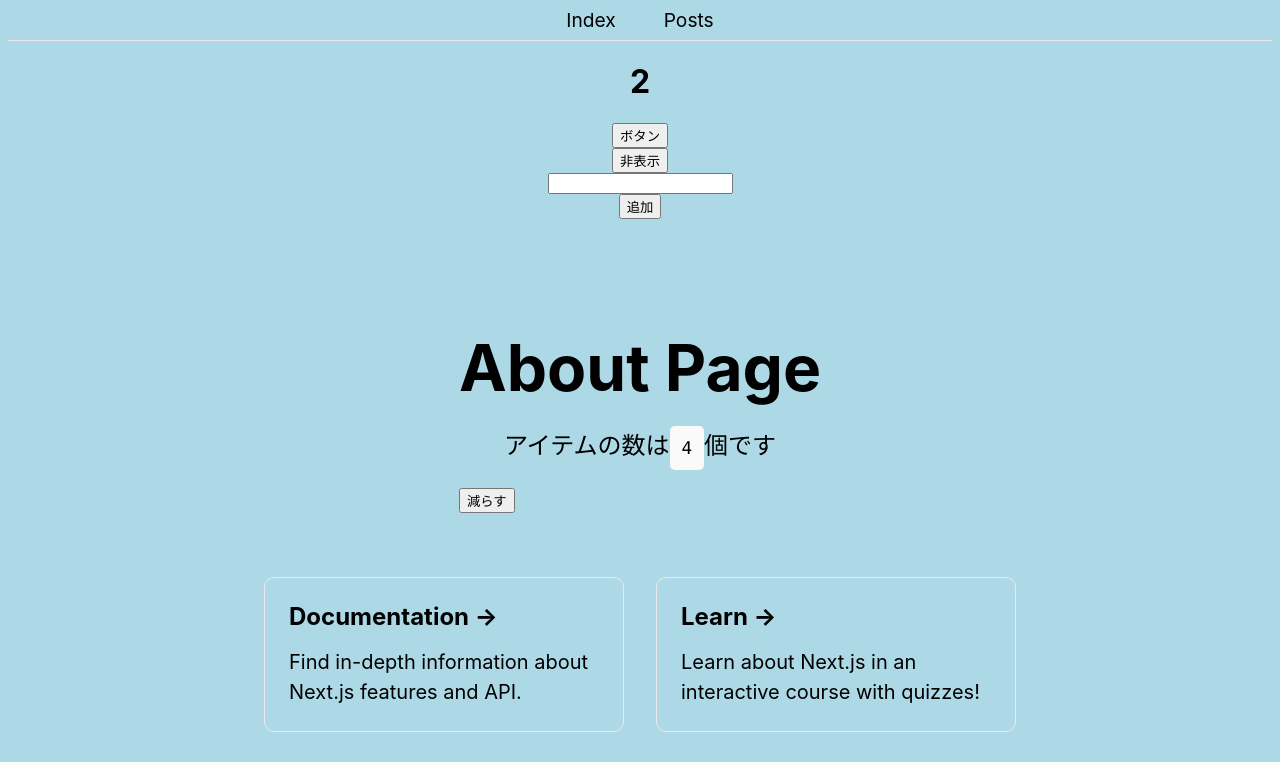
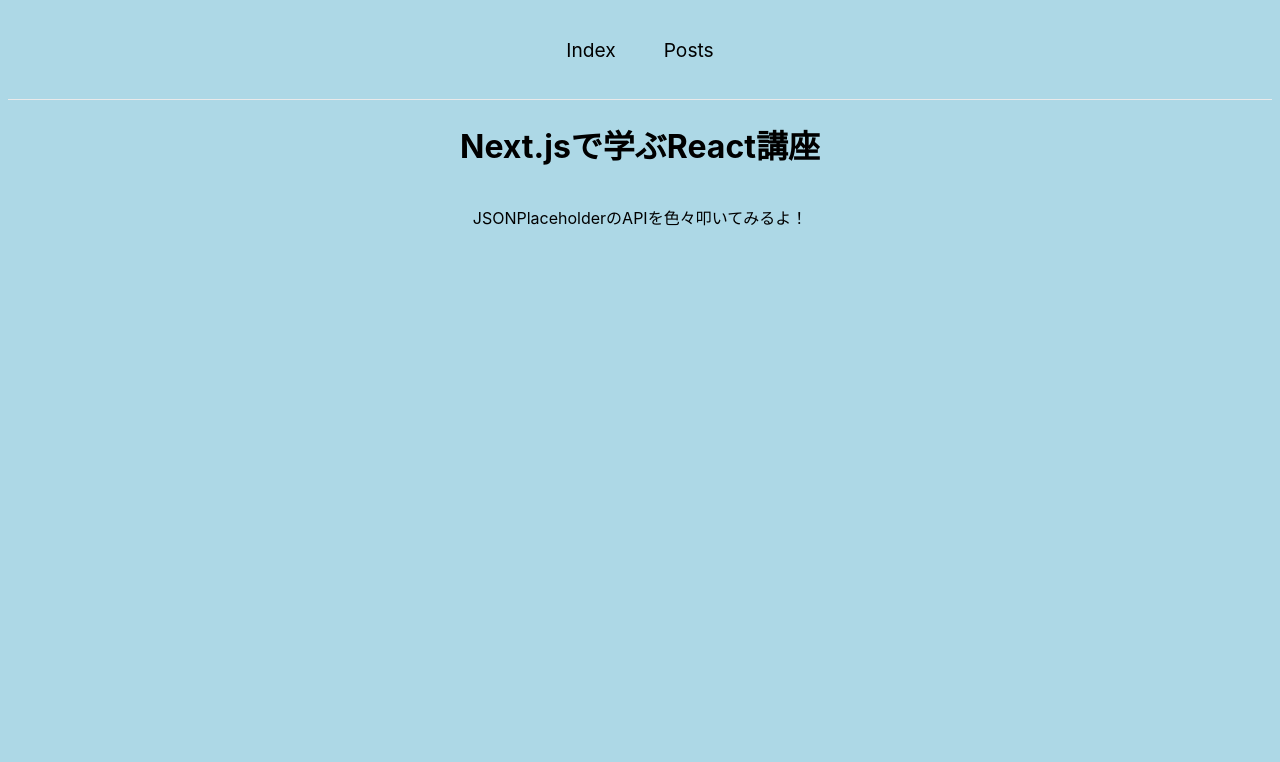
Before and after one commit to 97liar/study-react, a Next.js app: page / in a window 1280 px wide. Shown: the top 762 px of the page. Built offline with nearby package versions, Linux system fonts and the light colour scheme.

Commit message:
🔥 Indexから不要なコードを削除

```diff
--- a/src/pages/index.jsx
+++ b/src/pages/index.jsx
@@ -1,37 +1,18 @@
 import Head from 'next/head'
-import Image from 'next/image'
 import styles from 'src/styles/Home.module.css'
-import { Footer } from 'src/components/Footer'
-import { Main } from 'src/components/Main'
 import { Header } from 'src/components/Header'
 
-const About = (props) => {
+const Index = () => {
   return (
     <div className={styles.container}>
       <Head>
-        <title>About Page</title>
+        <title>Index Page</title>
       </Head>
       <Header />
-
-      {props.isShow ? <h1>{props.doubleCount}</h1> : null}
-      <button href="" onClick={props.handleClick}>ボタン</button>
-      <button onClick={props.handleDisplay}>{props.isShow ? "非表示" : "表示"}</button>
-
-      <input type="text" value={props.text} onChange={props.handleChange}/>
-      <button onClick={props.handleAdd}>追加</button>
-      <ul>
-        {props.array.map(item => {
-          return (
-            <li key={item}>{item}</li>
-          )
-        }
-      )}
-      </ul>
-
-      <Main page="about"/>
-      <Footer />
+      <h1>Next.jsで学ぶReact講座</h1>
+      <p>JSONPlaceholderのAPIを色々叩いてみるよ！</p>
     </div>
   )
 }
 
-export default About;
+export default Index;
```
